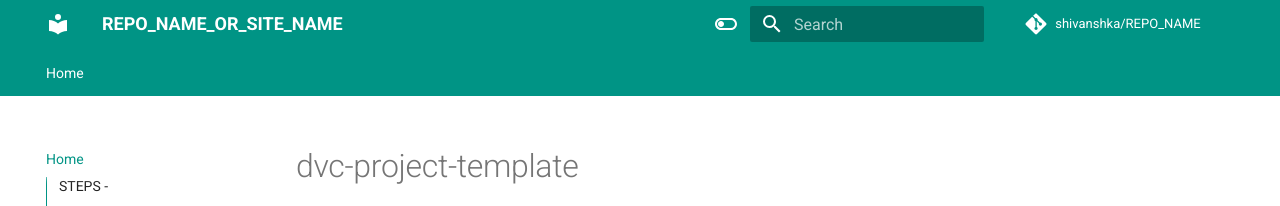
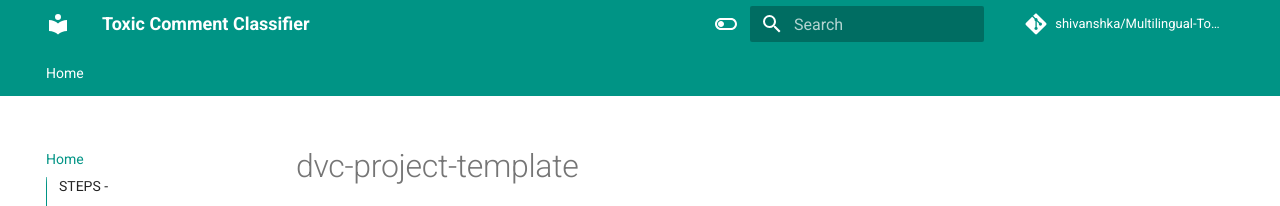
Before and after one commit to shivanshka/Multilingual-Toxic-Comment-Classifier, an MkDocs documentation site: the page built from docs/index.md, in a window 1280 px wide. Shown: the top 206 px of the page. Built offline with MkDocs 1.6.1 and Material for MkDocs 9.7.7, drawn with Linux system fonts in a browser that asks for light colours; comment, search, counter and statistics services are not loaded.

Commit message:
mk.yml updated

```diff
--- a/mkdocs.yml
+++ b/mkdocs.yml
@@ -1,5 +1,5 @@
 # Project information
-site_name: REPO_NAME_OR_SITE_NAME
+site_name: Toxic Comment Classifier
 # defeine TOC or order of website-
 nav:
   - Home: index.md
@@ -9,8 +9,8 @@ site_description: >-
   DESCRIPTION
 
 # Repository
-repo_name: shivanshka/REPO_NAME
-repo_url: https://github.com/shivanshka/REPO_NAME
+repo_name: shivanshka/Multilingual-Toxic-Comment-Classifier
+repo_url: https://github.com/shivanshka/Multilingual-Toxic-Comment-Classifier.git
 
 # Configuration
 theme:
```
